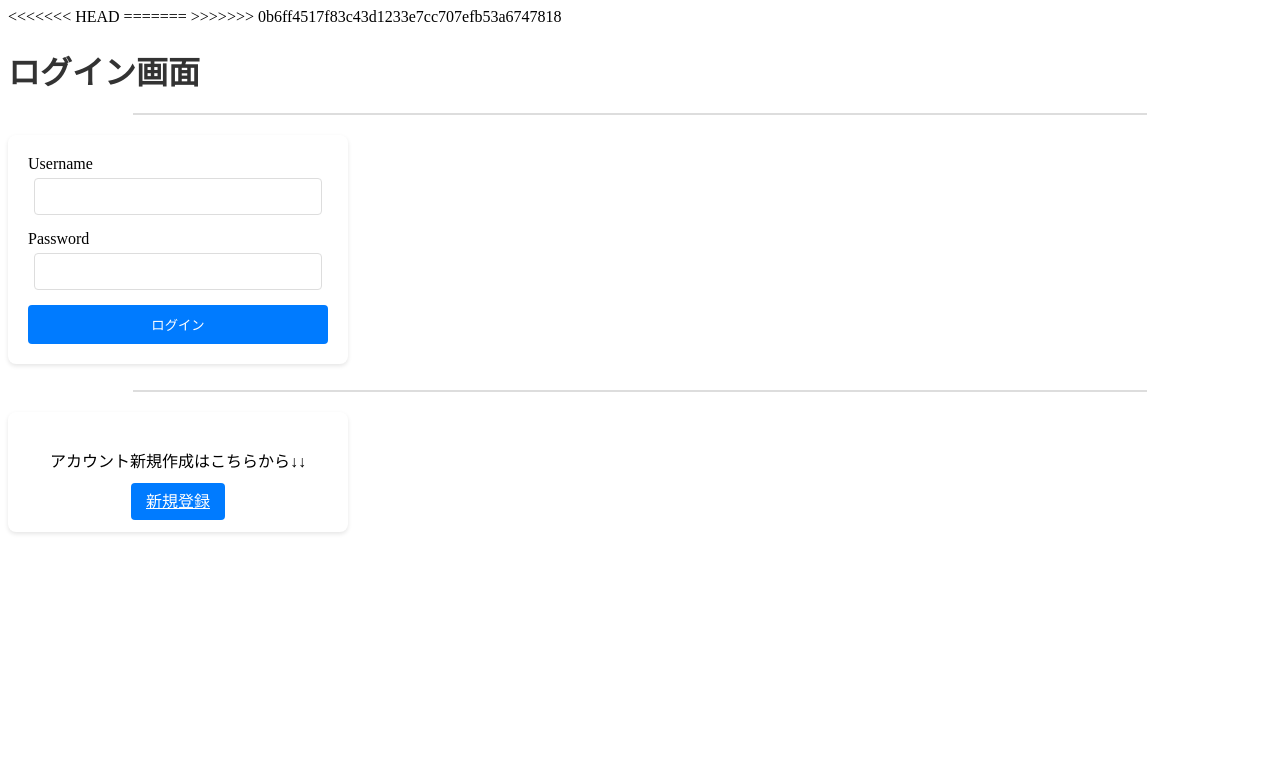
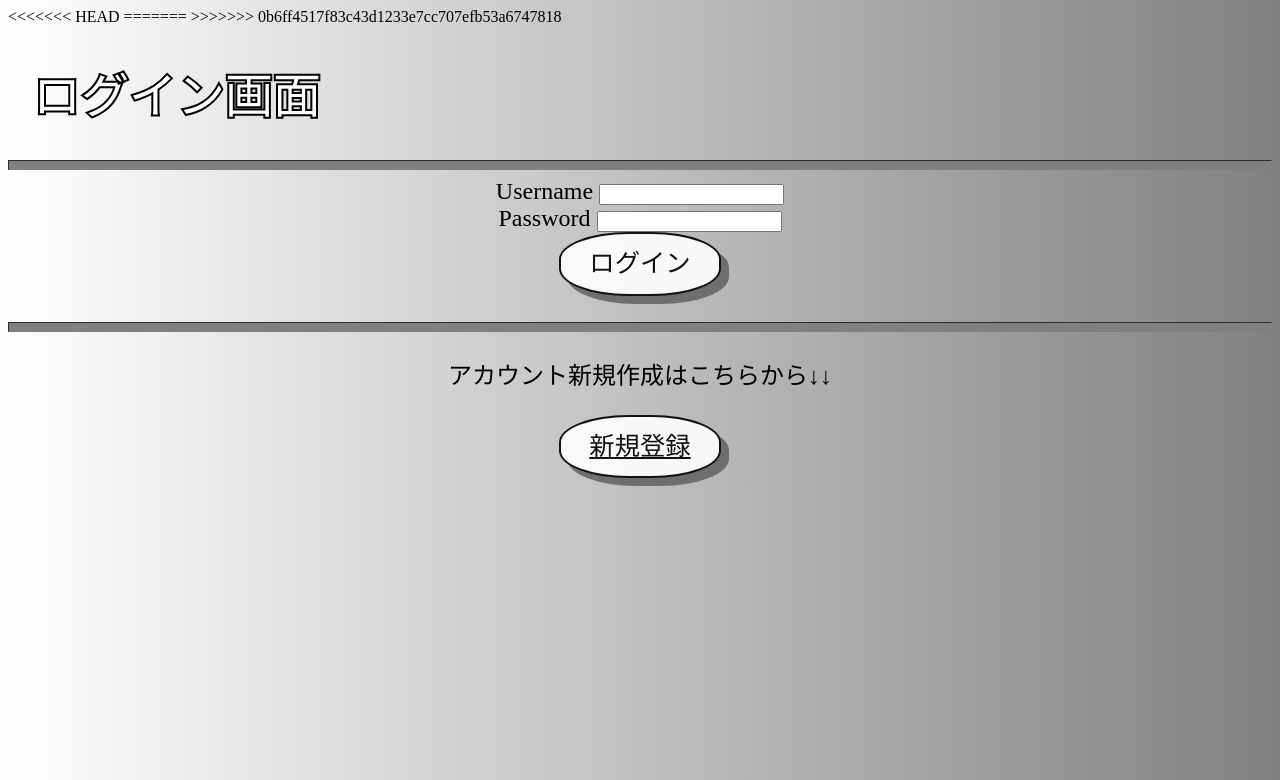
Before and after one commit to OsaKaIchiro/Al_application, a FastAPI app: page / in a window 1280 px wide. Shown: the top 780 px of the page. Run offline with FastAPI, Linux system fonts and the light colour scheme.

Commit message:
log_in_page.cssに萩原のCSSファイルを追加

```diff
--- a/app/static/css/log_in_page.css
+++ b/app/static/css/log_in_page.css
@@ -1,134 +1,54 @@
-<<<<<<< HEAD
-body {
-    font-family: sans-serif;
-    background-color: #f4f4f4;
-    display: flex;
-    flex-direction: column;
-    align-items: center;
-    justify-content: center;
-    height: 100vh;
-    margin: 0;
+@charset "UTF-8";
+
+*{
+    box-sizing:border-box;
+}
+
+body{
+    background:linear-gradient(to right,white,gray);
 }
 
 h1 {
-    color: #333;
-    margin-bottom: 20px;
-}
-
-.under_line {
-    width: 80%;
-    border: 1px solid #ddd;
-    margin-bottom: 20px;
-}
-
-.text {
-    width: 300px;
-    padding: 20px;
-    background-color: #fff;
-    border-radius: 8px;
-    box-shadow: 0 2px 4px rgba(0, 0, 0, 0.1);
-    text-align: center;
-}
-
-label {
-    display: block;
-    margin-bottom: 5px;
-    text-align: left;
-}
-
-input[type="text"],
-input[type="password"] {
-    width: calc(100% - 12px);
-    padding: 10px;
-    margin-bottom: 15px;
-    border: 1px solid #ddd;
-    border-radius: 4px;
-    box-sizing: border-box;
+    padding:0 0.5em;
+    color:white;
+    -webkit-text-stroke-width: 2px;
+    -webkit-text-stroke-color: black;
+    font-size:3em;
 }
 
 .button {
-    background-color: #007bff;
-    color: white;
-    padding: 10px 15px;
-    border: none;
-    border-radius: 4px;
-    cursor: pointer;
-    width: 100%;
+    display       : inline-block;
+    border-radius : 43%;          /* 角丸       */
+    font-size     : 19pt;        /* 文字サイズ */
+    text-align    : center;      /* 文字位置   */
+    cursor        : pointer;     /* カーソル   */
+    padding       : 17px 28px;   /* 余白       */
+    background    : #ffffff;     /* 背景色     */
+    color         : #000000;     /* 文字色     */
+    line-height   : 1em;         /* 1行の高さ  */
+    opacity       : 0.9;         /* 透明度     */
+    transition    : .3s;         /* なめらか変化 */
+    box-shadow    : 8px 8px #666666;  /* 影の設定 */
+    border        : 2px solid #000000;
 }
 
 .button:hover {
-    background-color: #0056b3;
+    box-shadow    : none;        /* カーソル時の影消去 */
+    opacity       : 1;           /* カーソル時透明度 */
 }
 
-#error_message {
-    color: red;
-    margin-top: 10px;
-=======
-@charset "UTF-8";
-
-* {
-    box-sizing: border-box;
+.under_line{
+    height:10px;
+    color:gray;
+    background-color:gray;
+    border-color:gray;
 }
 
-body {
-    background: linear-gradient(to right, white, gray);
+.text{
+    font-size:24px;
+    text-align:center;
 }
 
-h1 {
-    padding: 0 0.5em;
-    color: white;
-    -webkit-text-stroke-width: 2px;
-    -webkit-text-stroke-color: black;
-    font-size: 3em;
+#error_message{
+    font-size:16px;
 }
-
-.button {
-    display: inline-block;
-    border-radius: 43%;
-    /* 角丸       */
-    font-size: 19pt;
-    /* 文字サイズ */
-    text-align: center;
-    /* 文字位置   */
-    cursor: pointer;
-    /* カーソル   */
-    padding: 17px 28px;
-    /* 余白       */
-    background: #ffffff;
-    /* 背景色     */
-    color: #000000;
-    /* 文字色     */
-    line-height: 1em;
-    /* 1行の高さ  */
-    opacity: 0.9;
-    /* 透明度     */
-    transition: .3s;
-    /* なめらか変化 */
-    box-shadow: 8px 8px #666666;
-    /* 影の設定 */
-    border: 2px solid #000000;
-}
-
-.button:hover {
-    box-shadow: none;
-    /* カーソル時の影消去 */
-    opacity: 1;
-    /* カーソル時透明度 */
-}
-
-.under_line {
-    height: 10px;
-    color: gray;
-    background-color: gray;
-    border-color: gray;
-}
-
-.text {
-    font-size: 24px;
-    text-align: center;
-}
-
-#error_message {
-    font-size: 16px;
->>>>>>> 0b6ff4517f83c43d1233e7cc707efb53a6747818
-}
```
Also changed, not shown: 1 other file.
